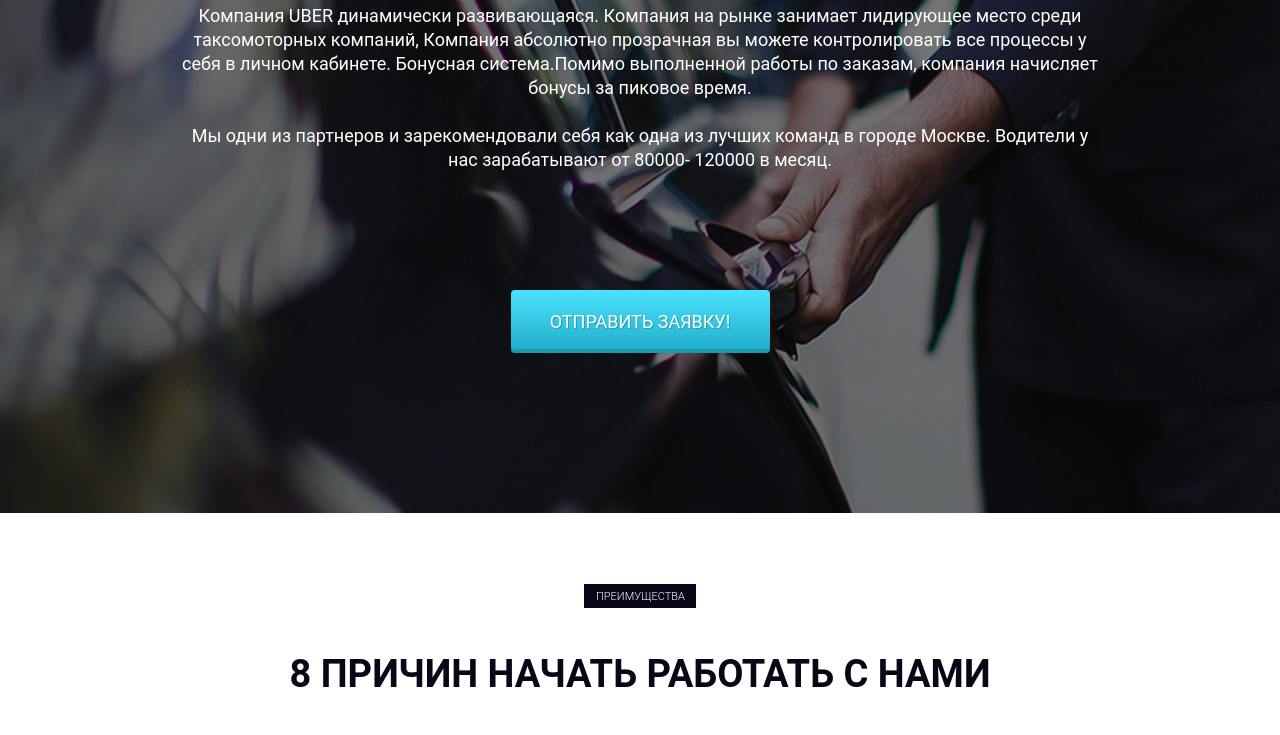
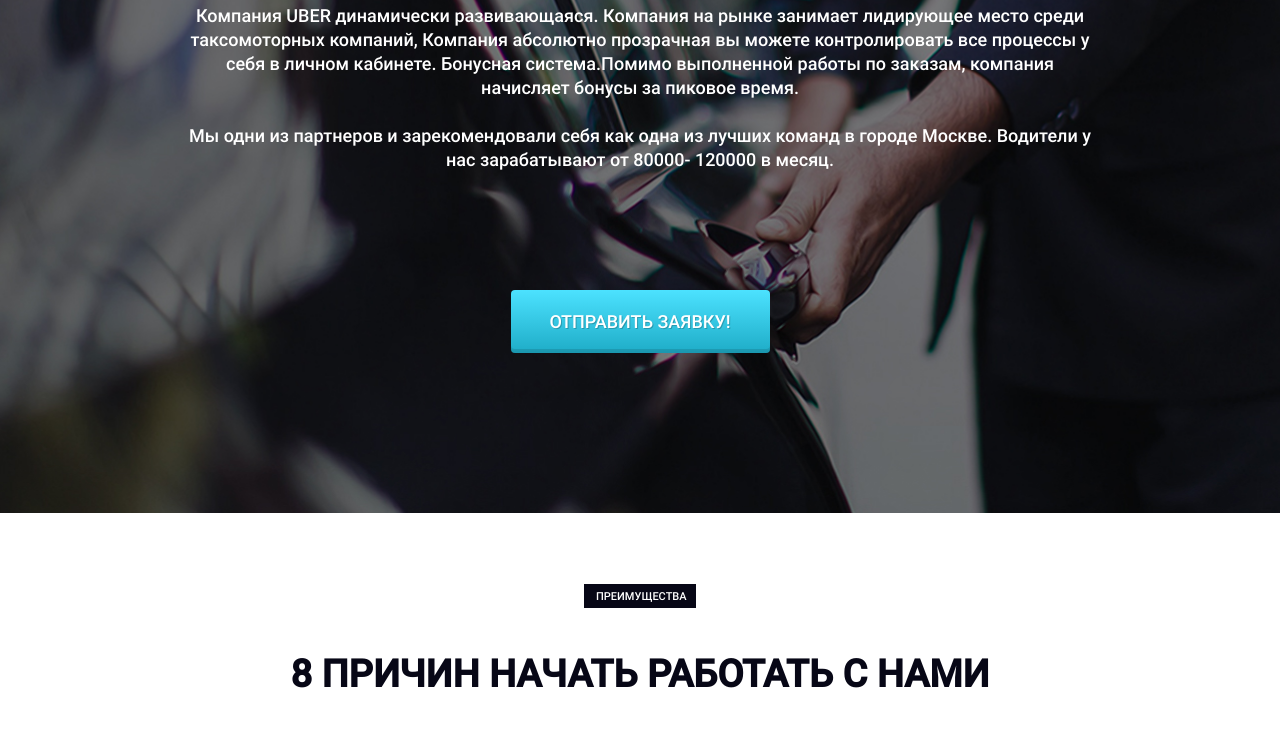
Before and after one commit to fiSS/fiSS.github.io, a plain HTML site: page index.html in a window 1280 px wide. Shown: the part 337-1072 px from the top of the page. Drawn offline with Linux system fonts and the light colour scheme; files whose address does not match are found by name.

Commit message:
add font-family 'Roboto'

```diff
--- a/css/fonts.css
+++ b/css/fonts.css
@@ -8,6 +8,17 @@
   font-weight: normal;
   font-style: normal;
   font-display: block;
+
+  font-family: 'Roboto';
+  src: url('../fonts/Roboto-Medium.eot');
+  src: local('../fonts/Roboto Medium'), local('Roboto-Medium'),
+      url('../fonts/Roboto-Medium.eot?#iefix') format('embedded-opentype'),
+      url('../fonts/Roboto-Medium.woff2') format('woff2'),
+      url('../fonts/Roboto-Medium.woff') format('woff'),
+      url('../fonts/Roboto-Medium.ttf') format('truetype'),
+      url('../fonts/Roboto-Medium.svg#Roboto-Medium') format('svg');
+  font-weight: 500;
+  font-style: normal;
 }
 
 [class^="icon-"], [class*=" icon-"] {
```
